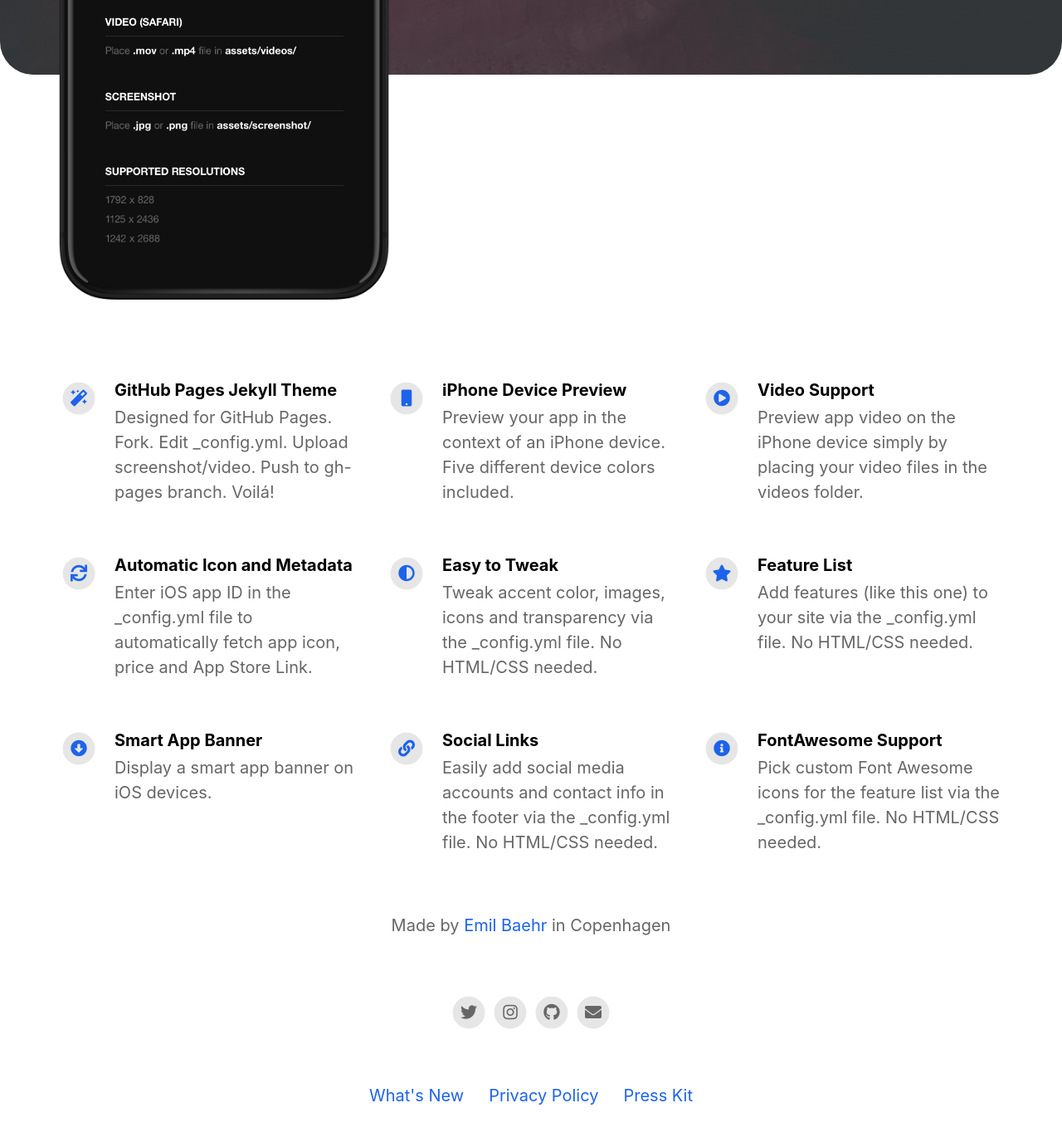
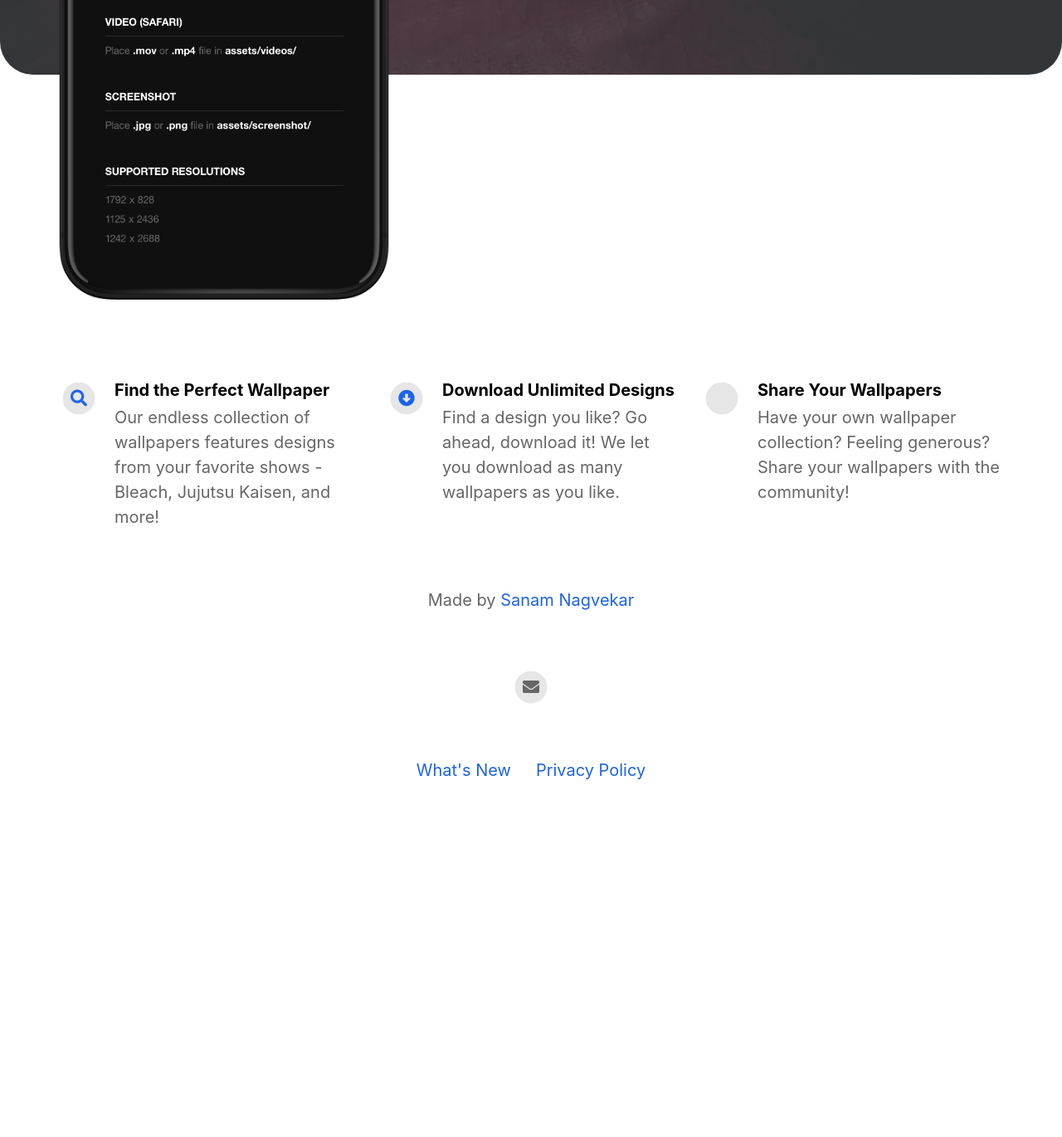
Before and after one commit to Prism-App/Prism-App.github.io, a Jekyll site: the page built from index.html, in a window 1280 px wide and 1400 px high, scrolled down 624 px. Shown: the top 1370 px of the window at 83% size. Built offline with Jekyll 4.4.1, drawn with Linux system fonts in a browser that asks for light colours; nearby versions of some CDN libraries; after the commit the page ends 1632 px from its top, so only the background shows below that; some of the changed text lies outside the part shown.

Commit message:
Update _config.yml

```diff
--- a/_config.yml
+++ b/_config.yml
@@ -7,27 +7,27 @@
 
 appstore_link                             :                                           # Automatically populates if not set and if iOS app ID is set. Otherwise enter manually.
 playstore_link                            :                                           # Enter Google Play Store URL.
-presskit_download_link                    : https://emilbaehr.com                                          # Enter a link to downloadable file or (e.g. public Dropbox link to a .zip file).
+presskit_download_link                    :                                          # Enter a link to downloadable file or (e.g. public Dropbox link to a .zip file).
                                                                                       # Or upload your press kit file to assets and set path accordingly (e.g. "assets/your_press_kit.zip").
 
 app_icon                                  : # assets/appicon.png                      # Automatically populates if not set and if iOS app ID is set.  Otherwise enter path to icon file manually.
 app_name                                  :                                           # Automatically populates if not set and if iOS app ID is set.  Otherwise enter manually.
 app_price                                 :                                           # Automatically populates if not set and if iOS app ID is set.  Otherwise enter manually.
-app_description                           : Write a short tagline for your app.
+app_description                           : iOS 16 wallpapers by the community, for the community!
 
 enable_smart_app_banner                   : true                                      # Set to true to show a smart app banner at top of page on mobile devices.
 
 
 
 # Information About Yourself
-your_name                                 : Emil Baehr
-your_link                                 : https://emilbaehr.com
-your_city                                 : Copenhagen
-email_address                             : emil.baehr@gmail.com
+your_name                                 : Sanam Nagvekar
+your_link                                 : https://github.com/sanam-nagvekar
+your_city                                 :
+email_address                             : contact.prismapp@gmail.com
 facebook_username                         :
-instagram_username                        : ebaehr
-twitter_username                          : ebaehr
-github_username                           : emilbaehr
+instagram_username                        :
+twitter_username                          :
+github_username                           :
 youtube_username                          :
 
 
@@ -35,41 +35,17 @@
 # Feature List                            Edit, add or remove features to be presented.
 features                                  :
 
-  - title                                 : GitHub Pages Jekyll Theme
-    description                           : Designed for GitHub Pages. Fork. Edit _config.yml. Upload screenshot/video. Push to gh-pages branch. Voilá!
-    fontawesome_icon_name                 : magic
+  - title                                 : Find the Perfect Wallpaper
+    description                           : Our endless collection of wallpapers features designs from your favorite shows - Bleach, Jujutsu Kaisen, and more!
+    fontawesome_icon_name                 : search
 
-  - title                                 : iPhone Device Preview
-    description                           : Preview your app in the context of an iPhone device. Five different device colors included.
-    fontawesome_icon_name                 : mobile
-
-  - title                                 : Video Support
-    description                           : Preview app video on the iPhone device simply by placing your video files in the videos folder.
-    fontawesome_icon_name                 : play-circle
-
-  - title                                 : Automatic Icon and Metadata
-    description                           : Enter iOS app ID in the _config.yml file to automatically fetch app icon, price and App Store Link.
-    fontawesome_icon_name                 : sync
-
-  - title                                 : Easy to Tweak
-    description                           : Tweak accent color, images, icons and transparency via the _config.yml file. No HTML/CSS needed.
-    fontawesome_icon_name                 : adjust
-
-  - title                                 : Feature List
-    description                           : Add features (like this one) to your site via the _config.yml file. No HTML/CSS needed.
-    fontawesome_icon_name                 : star
-
-  - title                                 : Smart App Banner
-    description                           : Display a smart app banner on iOS devices.
+  - title                                 : Download Unlimited Designs
+    description                           : Find a design you like? Go ahead, download it! We let you download as many wallpapers as you like.
     fontawesome_icon_name                 : arrow-alt-circle-down
 
-  - title                                 : Social Links
-    description                           : Easily add social media accounts and contact info in the footer via the _config.yml file. No HTML/CSS needed.
-    fontawesome_icon_name                 : link
-
-  - title                                 : FontAwesome Support
-    description                           : Pick custom Font Awesome icons for the feature list via the _config.yml file. No HTML/CSS needed.
-    fontawesome_icon_name                 : info-circle
+  - title                                 : Share Your Wallpapers
+    description                           : Have your own wallpaper collection? Feeling generous? Share your wallpapers with the community!
+    fontawesome_icon_name                 : cloud-upload
 
   - title                                 : # New Feature Title
     description                           : # New Feature Description
```
